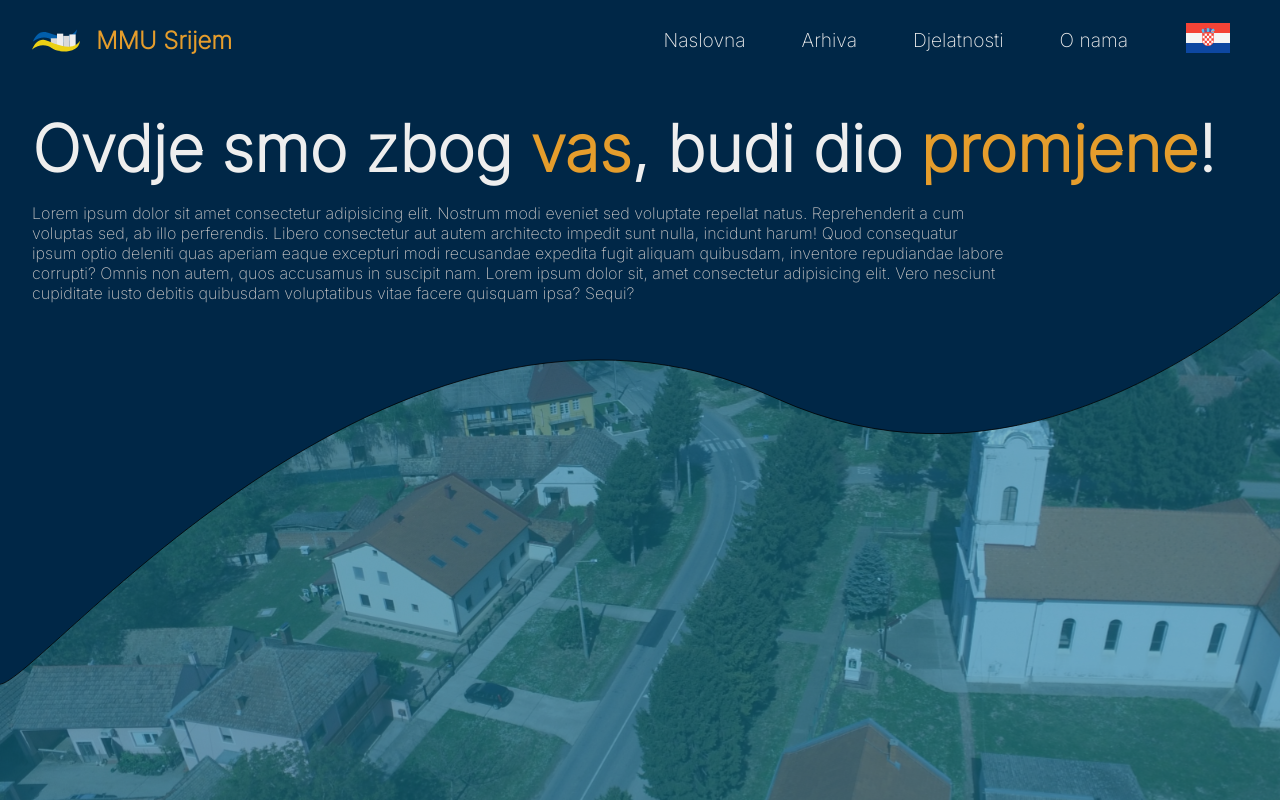
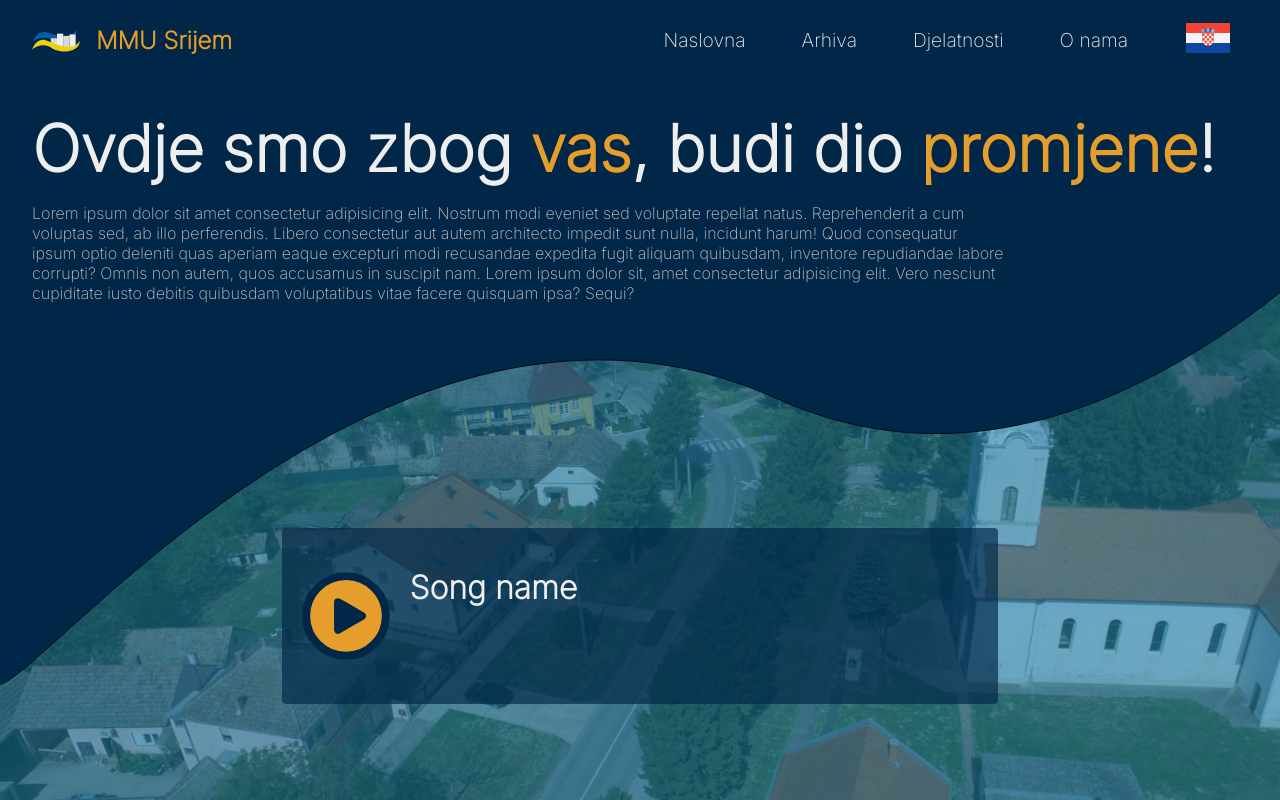
Before and after one commit to Teo-Medesi/MMU-Srijem, a React (Vite) app: page / in a window 1280 px wide. Built offline with nearby package versions, Linux system fonts and the light colour scheme; no server answers.

Commit message:
minor changes

```diff
--- a/src/assets/css/admin.scss
+++ b/src/assets/css/admin.scss
@@ -35,6 +35,7 @@
         .empty-space {
           flex-basis: 95%;
           display: flex;
+          justify-content: space-between;
           align-items: center;
 
           input {
@@ -44,6 +45,12 @@
             color: $gray2;
             font-size: 1.25rem;
             padding: 0 1rem;
+          }
+
+          img {
+            width: 2rem;
+            height: 2rem;
+            cursor: pointer;
           }
         }
       }
@@ -91,6 +98,7 @@
           }
 
           .folder {
+            background-color: $bgcolor;
             cursor: pointer;
             user-select: none;
             width: 100%;
--- a/src/assets/css/home.scss
+++ b/src/assets/css/home.scss
@@ -6,9 +6,66 @@
     background-size: cover;
     background-repeat: no-repeat;
     padding: 0 2rem;
-}
 
 
+    header {
+        height: 90vh;
+        display: flex;
+        flex-direction: column;
+
+        .header-text {
+            padding: 2.5% 0;
+            display: flex;
+            flex-direction: column;
+            gap: 1rem;
+
+            h1 {
+                font-size: 4rem;
+                font-weight: bold;
+                color: $bgcolor;
+
+                span {
+                    color: $secondary;
+                    font-size: 4rem;
+                }
+            }
+
+            p {
+                color: $gray;
+                width: 80%;
+            }
+        }
+
+        .header-player {
+            height: 100%;
+            display: flex;
+            justify-content: center;
+            align-items: end;
+            padding: 6rem;
+
+            section {
+                background-color: #002747a9;
+                border-radius: 0.25rem;
+                padding: 2.5rem 1rem;
+                width: 70%;
+                display: flex;
+                gap: 1rem;
+
+                h1 {
+                    color: $bgcolor;
+                    font-size: 2rem;
+                }
+
+                img {
+                    cursor: pointer;
+                    width: 6rem;
+                    height: 6rem;
+                }
+            }
+
+        }
+    }
+}
 
 nav {
     height: 10vh;
@@ -54,32 +111,3 @@ nav {
         max-height: 4rem;
     }
 }
-
-header {
-    height: 90vh;
-    display: flex;
-    flex-direction: column;
-
-    .header-text {
-        padding: 2.5% 0;
-        display: flex;
-        flex-direction: column;
-        gap: 1rem;
-
-        h1 {
-            font-size: 4rem;
-            font-weight: bold;
-            color: $bgcolor;
-
-            span {
-                color: $secondary;
-                font-size: 4rem;
-            }
-        }
-
-        p {
-            color: $gray;
-            width: 80%;
-        }
-    }
-}
--- a/src/features/archive/File.jsx
+++ b/src/features/archive/File.jsx
@@ -34,8 +34,12 @@ const File = ({ fileRef }) => {
     })
   };
 
+  const openFile = () => {
+
+  }
+
   return (
-    <div className="file">
+    <div onDoubleClick={openFile} className="file">
       <DeleteModal
         onDelete={onDelete}
         isActiveProp={[isDeleteModalActive, setIsDeleteModalActive]}
--- a/src/features/archive/Folder.jsx
+++ b/src/features/archive/Folder.jsx
@@ -1,4 +1,4 @@
-import { useContext } from "react"
+import { useContext, useState } from "react"
 import { ArchiveContext } from "../../pages/Archive"
 import folderLogo from "../../assets/icons/folder.svg"
 
@@ -6,12 +6,14 @@ const Folder = ({folderRef}) => {
   const {storagePathState} = useContext(ArchiveContext);
   const [storagePath, setStoragePath] = storagePathState;
 
+  const [isSelected, setIsSelected] = useState(false);
+
   const handleDoubleClick = () => {
     setStoragePath(folderRef.fullPath);
   }
 
   return (
-    <div onDoubleClick={handleDoubleClick} className="folder">
+    <div onDoubleClick={handleDoubleClick} onClick={() => setIsSelected(true)} className={isSelected ? "folder faded" : "folder"}>
         <div>
           <img src={folderLogo} />
           <p>{folderRef.name}</p>
--- a/src/pages/Archive.jsx
+++ b/src/pages/Archive.jsx
@@ -3,7 +3,7 @@ import { listAll, ref, uploadBytes } from "firebase/storage"
 import { storage } from "../firebase.config"
 import File from "../features/archive/File";
 import Folder from "../features/archive/Folder";
-import DeleteModal from "../components/DeleteModal";
+import arrow from "../assets/icons/arrow.svg"
 
 export const ArchiveContext = createContext();
 
@@ -67,6 +67,11 @@ const Archive = () => {
 
   }
 
+  const goToPreviousDirectory = () => {
+    const storageRef = ref(storage, storagePath);
+    setStoragePath(storageRef.parent.fullPath);
+  }
+
   const handleDrop = event => {
 
     // the default on drop action is to open the file in the browser thefore we prevent it
@@ -109,6 +114,7 @@ const Archive = () => {
             <div className="divider"></div>
             <div className="empty-space">
               <input type="text" onChange={event => setStoragePath(event.target.value)} value={storagePath} />
+              <img src={arrow} onClick={goToPreviousDirectory} />
             </div>
           </div>
 
--- a/src/pages/Home.jsx
+++ b/src/pages/Home.jsx
@@ -3,6 +3,7 @@ import logo from "../assets/svgs/ALTER_1.svg"
 import croatia from "../assets/icons/croatia.png"
 import usa from "../assets/icons/usa.png"
 import ruthenia from "../assets/icons/rusyn.png"
+import playIcon from "../assets/icons/play.svg"
 
 const Home = () => {
 
@@ -30,6 +31,10 @@ const Home = () => {
           <p>Lorem ipsum dolor sit amet consectetur adipisicing elit. Nostrum modi eveniet sed voluptate repellat natus. Reprehenderit a cum voluptas sed, ab illo perferendis. Libero consectetur aut autem architecto impedit sunt nulla, incidunt harum! Quod consequatur ipsum optio deleniti quas aperiam eaque excepturi modi recusandae expedita fugit aliquam quibusdam, inventore repudiandae labore corrupti? Omnis non autem, quos accusamus in suscipit nam. Lorem ipsum dolor sit, amet consectetur adipisicing elit. Vero nesciunt cupiditate iusto debitis quibusdam voluptatibus vitae facere quisquam ipsa? Sequi?</p>
         </div>
         <div className="header-player">
+          <section>
+            <img src={playIcon} alt="play button" />
+            <h1>Song name</h1>
+          </section>
         </div>
       </header>
     </div>
```
Also changed, not shown: src/assets/icons/arrow.svg (added), src/assets/icons/play.svg (added).
